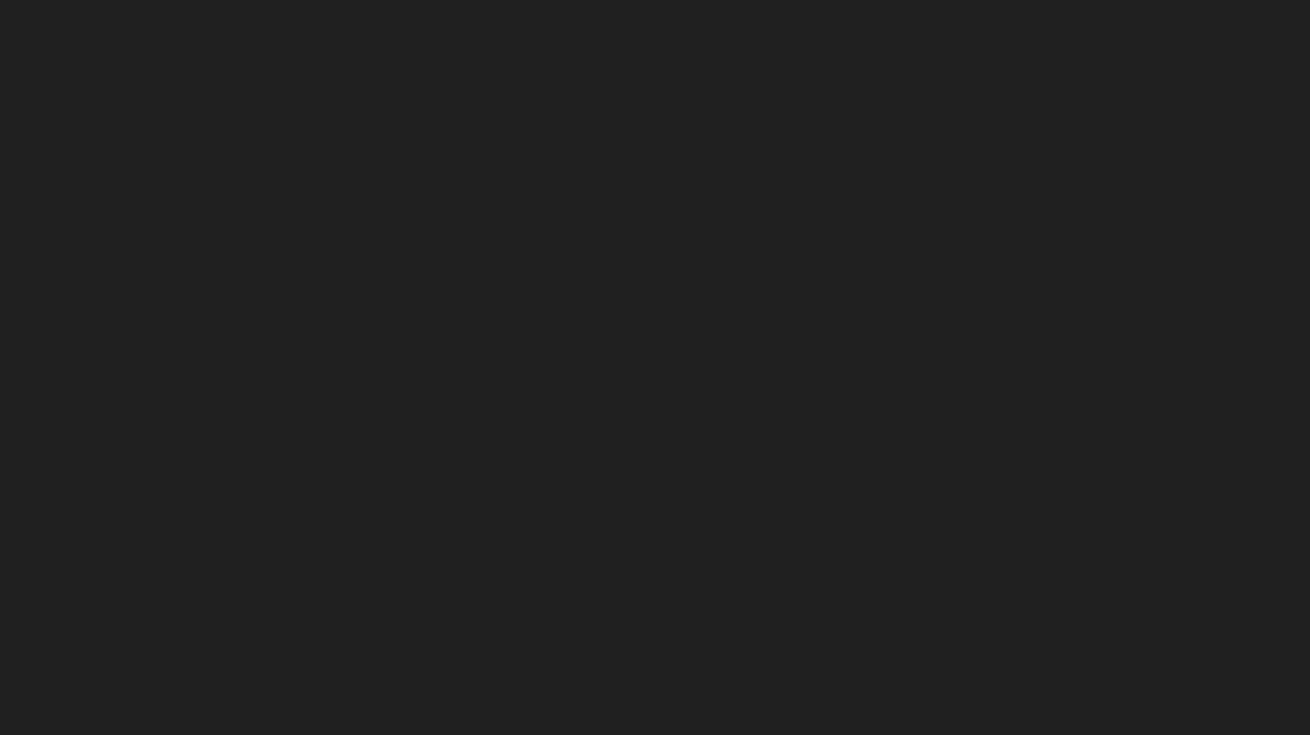
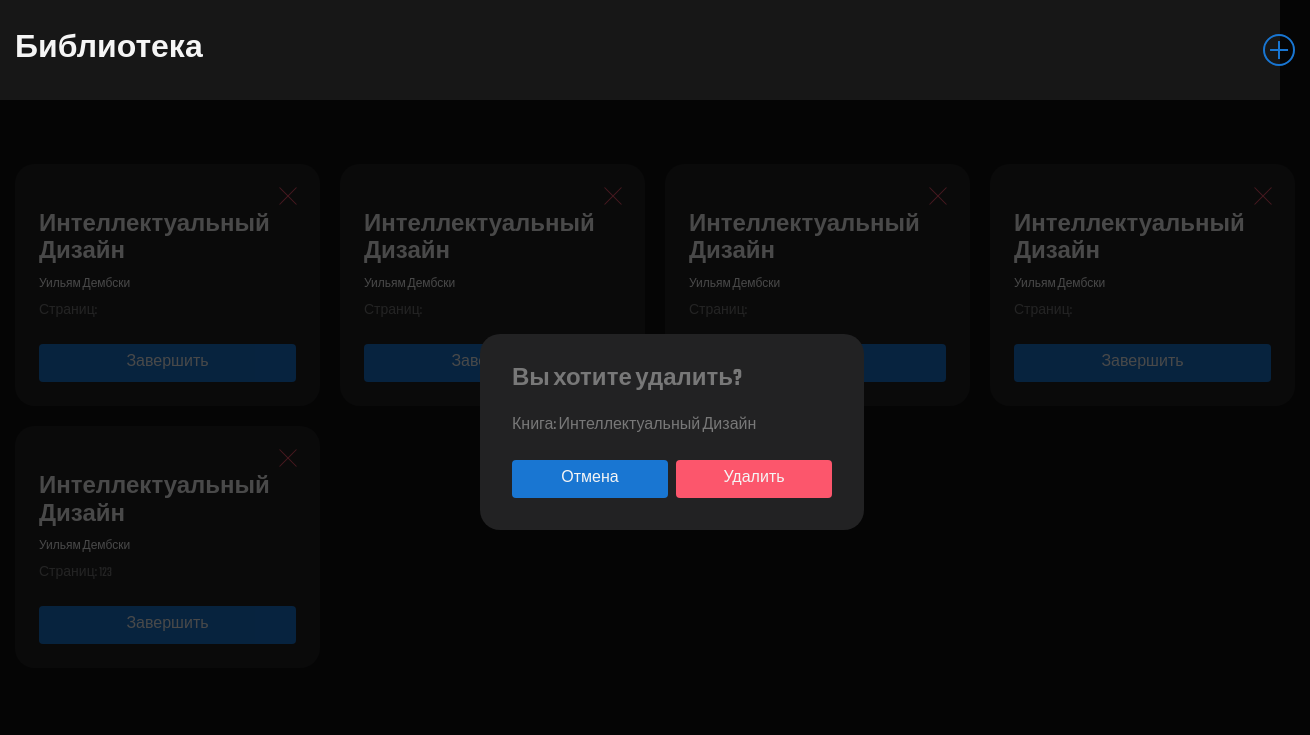
Before and after one commit to AlexandrKilyakov/Library, a plain HTML site: page index.html in a window 1280 px wide. Shown: the whole page, 1310 px wide, since content can reach past the window. Drawn offline with Linux system fonts and the light colour scheme.

Commit message:
feat: Готов внешний вид библиотеки + модалки с согласием на удаление. Осталось сделать вид модалки для добавления книги

```diff
--- a/assets/css/style.css
+++ b/assets/css/style.css
@@ -1,21 +1,229 @@
 :root {
-  --base: #fbc936;
-  --panel: #2a2a2a;
-  --grey: #626262;
-  --bg: #212121;
-  --shadow: #0000002b;
-  --txt: #fff;
+  --base: #1976d2;
+  --panel: #171717;
+  --grey: #222223;
+  --bg: #121212;
+  --shadow: rgba(0, 0, 0, 0.7);
+  --txt: #f5f5f5;
+  --txt-grey: #787878;
+  --stop: #fc566c;
+  --ok: #06aa5e;
 }
 
 body {
   font-family: "Teko", sans-serif;
-  display: flex;
-  align-items: center;
-  justify-content: center;
   width: 100vw;
-  min-height: 100vh;
   background-color: var(--bg);
   color: var(--txt);
   overflow-x: hidden;
   user-select: none;
 }
+
+.con {
+  max-width: 1320px;
+  width: 100%;
+  padding-inline: 15px;
+  margin-inline: auto;
+}
+
+.header {
+  position: sticky;
+  top: 0;
+  background-color: var(--panel);
+  padding-block: 10px;
+  z-index: 1;
+}
+
+.header .con {
+  display: flex;
+  align-items: center;
+  justify-content: space-between;
+  gap: 2px;
+}
+
+.header .title {
+  font-size: 32px;
+}
+
+button {
+  border: none;
+  border-radius: 4px;
+  transition: 0.1s;
+  cursor: pointer;
+}
+
+.new,
+.close {
+  display: flex;
+  align-items: center;
+  justify-content: center;
+  width: var(--size);
+  height: var(--size);
+  background-color: transparent;
+}
+
+.new {
+  --size: 32px;
+  position: relative;
+  color: var(--base);
+  border: 2px solid var(--base);
+  border-radius: var(--size);
+}
+
+.new::before,
+.new::after {
+  content: "";
+  position: absolute;
+  top: 50%;
+  left: 50%;
+  translate: -50% -50%;
+  width: 64%;
+  height: 2px;
+  background-color: currentColor;
+}
+
+.new::before {
+  rotate: 90deg;
+}
+
+.new:hover {
+  background-color: var(--base);
+  color: var(--txt);
+}
+
+.close {
+  --size: 24px;
+  position: absolute;
+  top: 20px;
+  right: 20px;
+  color: var(--stop);
+  border: none;
+}
+
+.close::before,
+.close::after {
+  content: "";
+  position: absolute;
+  top: 50%;
+  left: 50%;
+  translate: -50% -50%;
+  width: 100%;
+  height: 1px;
+  background-color: currentColor;
+}
+
+.close::before {
+  rotate: 45deg;
+}
+
+.close::after {
+  rotate: -45deg;
+}
+
+.close:hover {
+  background-color: var(--stop);
+  color: var(--txt);
+}
+
+.read {
+  width: 100%;
+  text-align: center;
+  background-color: var(--base);
+  color: var(--txt);
+  padding: 10px 24px;
+  margin-top: 24px;
+}
+
+.read:hover {
+  background-color: var(--ok);
+}
+
+.library {
+  display: grid;
+  grid-template-columns: repeat(4, 1fr);
+  gap: 20px;
+  padding-block: 64px;
+}
+
+.book {
+  position: relative;
+  flex-direction: column;
+  display: flex;
+  background-color: var(--grey);
+  border-radius: 20px;
+  padding: 48px 24px 24px;
+}
+
+.book .name {
+  font-size: 24px;
+  margin-block: 0 8px;
+}
+
+.book .author {
+  font-size: 12px;
+  font-weight: 400;
+  line-height: 1.66;
+  margin-bottom: 8px;
+}
+
+.book .pages {
+  font-size: 14px;
+  font-weight: 400;
+  line-height: 1.2;
+  color: var(--txt-grey);
+  margin-top: auto;
+}
+
+[data-after]::after {
+  content: " " attr(data-after);
+}
+
+.modal {
+  position: fixed;
+  top: 0;
+  left: 0;
+  display: flex;
+  align-items: center;
+  justify-content: center;
+  width: 100vw;
+  height: 100vh;
+  overflow: hidden;
+  padding: 32px;
+  background-color: var(--shadow);
+}
+
+.modal .body {
+  max-width: 320px;
+  width: 100%;
+  background-color: var(--grey);
+  color: var(--txt-grey);
+  padding: 32px;
+  border-radius: 20px;
+}
+
+.modal .name {
+  margin-block: 0 24px;
+}
+
+.btns {
+  display: grid;
+  grid-template-columns: repeat(2, 1fr);
+  gap: 8px;
+  margin-top: 24px;
+}
+
+.btn {
+  width: 100%;
+  text-align: center;
+  background-color: var(--base);
+  color: var(--txt);
+  padding: 10px 24px;
+}
+
+.btn:hover {
+  background-color: var(--ok);
+}
+
+.btn[data-role="delete"]:not(:hover) {
+  background-color: var(--stop);
+}
--- a/index.html
+++ b/index.html
@@ -1,9 +1,9 @@
 <!DOCTYPE html>
-<html lang="en">
+<html lang="ru">
   <head>
     <meta charset="UTF-8" />
     <meta name="viewport" content="width=device-width, initial-scale=1.0" />
-    <title>Library</title>
+    <title>Проект: Библиотека</title>
     <link rel="preconnect" href="https://fonts.googleapis.com" />
     <link rel="preconnect" href="https://fonts.gstatic.com" crossorigin />
     <link
@@ -14,6 +14,59 @@
     <link rel="stylesheet" href="./assets/css/style.css" />
   </head>
   <body>
+    <header class="header">
+      <div class="con">
+        <h1 class="title">Библиотека</h1>
+        <button class="new"></button>
+      </div>
+    </header>
+    <main class="library con">
+      <div class="book">
+        <h2 class="name">Интеллектуальный Дизайн</h2>
+        <p class="author">Уильям Дембски</p>
+        <p class="pages" data-pages="123">Страниц:</p>
+        <button class="close"></button>
+        <button class="read">Завершить</button>
+      </div>
+      <div class="book">
+        <h2 class="name">Интеллектуальный Дизайн</h2>
+        <p class="author">Уильям Дембски</p>
+        <p class="pages" data-pages="123">Страниц:</p>
+        <button class="close"></button>
+        <button class="read">Завершить</button>
+      </div>
+      <div class="book">
+        <h2 class="name">Интеллектуальный Дизайн</h2>
+        <p class="author">Уильям Дембски</p>
+        <p class="pages" data-pages="123">Страниц:</p>
+        <button class="close"></button>
+        <button class="read">Завершить</button>
+      </div>
+      <div class="book">
+        <h2 class="name">Интеллектуальный Дизайн</h2>
+        <p class="author">Уильям Дембски</p>
+        <p class="pages" data-pages="123">Страниц:</p>
+        <button class="close"></button>
+        <button class="read">Завершить</button>
+      </div>
+      <div class="book">
+        <h2 class="name">Интеллектуальный Дизайн</h2>
+        <p class="author">Уильям Дембски</p>
+        <p class="pages" data-after="123">Страниц:</p>
+        <button class="close"></button>
+        <button class="read">Завершить</button>
+      </div>
+    </main>
+    <div id="delete" class="modal">
+      <div class="body">
+        <h2 class="name">Вы хотите удалить?</h2>
+        <p class="subbook" data-after="Интеллектуальный Дизайн">Книга:</p>
+        <div class="btns">
+          <button class="btn" data-role="close">Отмена</button>
+          <button class="btn" data-role="delete">Удалить</button>
+        </div>
+      </div>
+    </div>
     <script src="./assets/js/script.js" defer></script>
   </body>
 </html>
```
